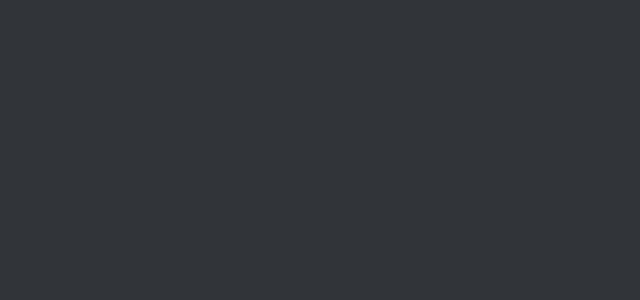
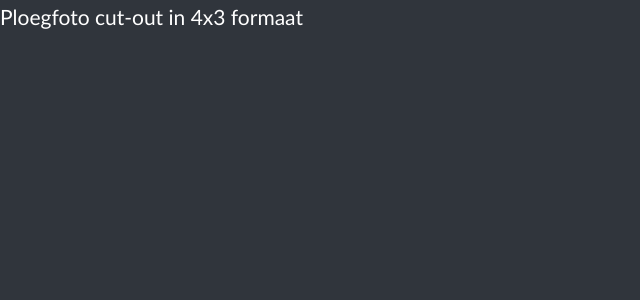
Before and after one commit to SamVanderstraeten/photobooth, a Vue app: page /teambooth in a window 1280 px wide. Before the commit this address had no page. Shown: the top 300 px of the page, without its empty margins (0-640 px from the left). Built offline with nearby package versions, Linux system fonts and the light colour scheme.

Commit message:
Prepared team booth

```diff
--- a/src/router/index.js
+++ b/src/router/index.js
@@ -1,6 +1,7 @@
 import { createRouter, createWebHistory } from 'vue-router'
 import TeamSelectionView from '../views/TeamSelectionView.vue'
 import PhotoboothView from '../views/PhotoboothView.vue'
+import TeamboothView from '../views/TeamboothView.vue'
 
 const router = createRouter({
   history: createWebHistory(),
@@ -14,6 +15,11 @@ const router = createRouter({
       path: '/photobooth',
       name: 'photobooth',
       component: PhotoboothView
+    },
+    {
+      path: '/teambooth',
+      name: 'teambooth',
+      component: TeamboothView
     }
   ]
 });
--- /dev/null
+++ b/src/views/TeamboothView.vue
@@ -0,0 +1,26 @@
+<template>
+    <main>
+        Ploegfoto cut-out in 4x3 formaat
+    </main>
+</template>
+
+<script setup>
+
+</script>
+
+<style>
+    body, html {
+        margin: 0;
+        padding: 0;
+        background-color: #e9e9e9;
+        width: 100%;
+        height: 100%;
+        overflow: hidden;
+    }
+
+    main {
+        width: 100%;
+        height: 100%;
+        color: white;
+    }
+</style>
```
